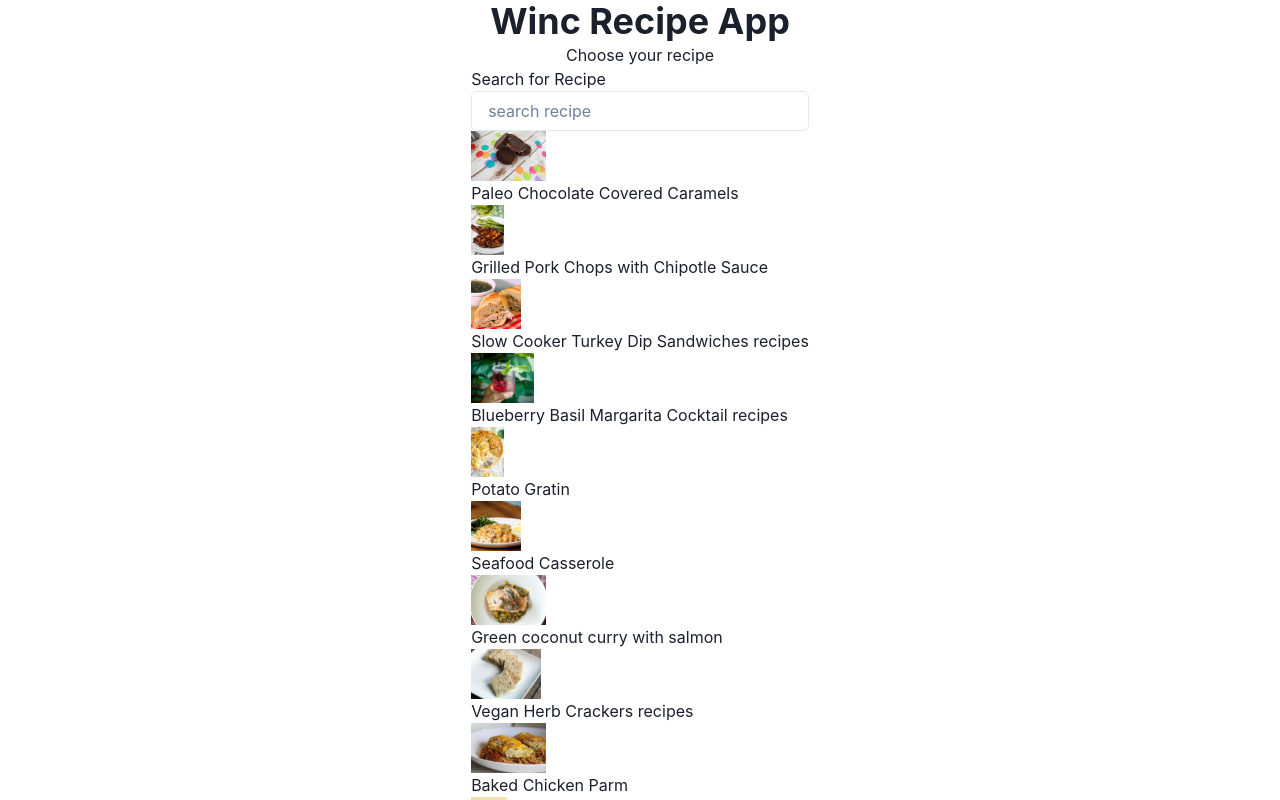
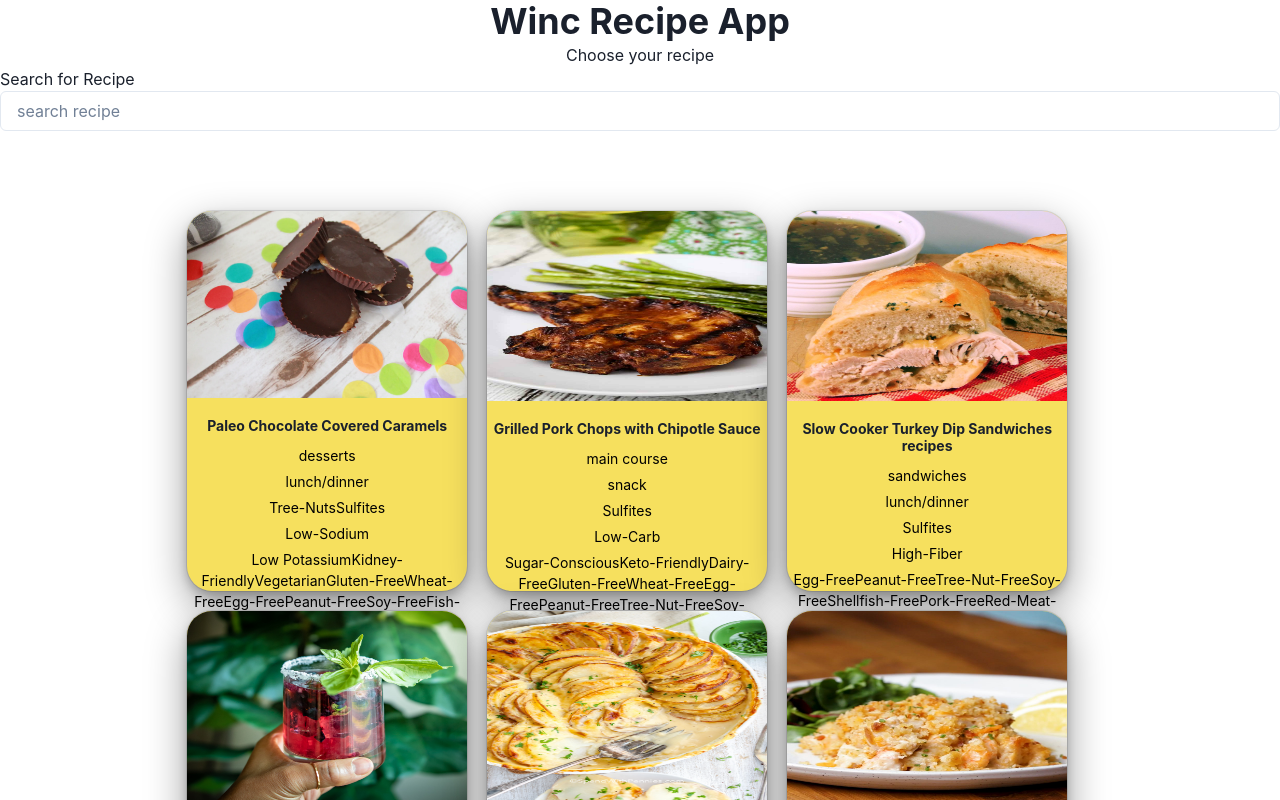
Before and after one commit to FrieXaCi/winc-academy-recipe-app, a React (Vite) app: page / in a window 1280 px wide. Shown: the top 800 px of the page. Built offline with nearby package versions, Linux system fonts and the light colour scheme.

Commit message:
layout weer bijna terug

```diff
--- a/src/components/RecipeChoice.jsx
+++ b/src/components/RecipeChoice.jsx
@@ -1,12 +1,19 @@
-import { Heading, Image, Box } from '@chakra-ui/react';
+import { Heading, Image, Box, Flex } from '@chakra-ui/react';
 
 export const RecipeChoice = ({ recipe }) => {
   return (
-    <>
+    <Flex direction='column' p='10'>
       <Heading size='sm'> You choose {recipe.recipe.label}!</Heading>
-      <Box h='100' w='100'>
-        <Image src={recipe.recipe.image} alt={recipe.recipe.alt} />
+      <Box h='200px' w='100%'>
+        <Image
+          h='100%'
+          w='100%'
+          pb='10px'
+          borderTopRadius='25px'
+          src={recipe.recipe.image}
+          alt='recipe'
+        />
       </Box>
-    </>
+    </Flex>
   );
 };
--- a/src/components/RecipeItem.jsx
+++ b/src/components/RecipeItem.jsx
@@ -1,17 +1,48 @@
-import { Box, Image, Text } from '@chakra-ui/react';
+import { Box, Image, Text, Heading, Flex } from '@chakra-ui/react';
 
 export const RecipeItem = ({ recipe, onClick }) => {
   return (
-    <>
-      <Box onClick={() => onClick(recipe)}>
+    <Flex
+      onClick={() => onClick(recipe)}
+      as='button'
+      h='380px'
+      w='280px'
+      alignItems='center'
+      justifyContent='start'
+      direction='column'
+      gap='5px'
+      boxShadow='dark-lg'
+      borderRadius='25px'
+      bg='yellow.300'
+    >
+      <Box h='200px' w='100%'>
         <Image
-          h='50'
-          w='50'
+          h='100%'
+          w='100%'
+          pb='10px'
+          borderTopRadius='25px'
           src={recipe.recipe.image}
-          alt={recipe.recipe.alt}
+          alt='recipe'
         />
       </Box>
-      <Text>{recipe.recipe.label}</Text>
-    </>
+      <Heading fontSize='sm' p='5px' textAlign='center' onClick={onClick}>
+        {recipe.recipe.label}
+      </Heading>
+      <Text fontSize='sm' color='black'>
+        {recipe.recipe.dishType}
+      </Text>
+      <Text fontSize='sm' color='black'>
+        {recipe.recipe.mealType}
+      </Text>
+      <Text fontSize='sm' color='black'>
+        {recipe.recipe.cautions}
+      </Text>
+      <Text fontSize='sm' color='black'>
+        {recipe.recipe.dietLabels}
+      </Text>
+      <Text fontSize='sm' color='black'>
+        {recipe.recipe.healthLabels}
+      </Text>
+    </Flex>
   );
 };
--- a/src/components/RecipeItems.jsx
+++ b/src/components/RecipeItems.jsx
@@ -1,8 +1,17 @@
+import { Flex } from '@chakra-ui/react';
 import { RecipeItem } from './RecipeItem';
 
 export const RecipeItems = ({ recipes, onClick }) => {
   return (
-    <>
+    <Flex
+      p='20'
+      w='98%'
+      direction='row'
+      wrap='wrap'
+      gap='20px'
+      alignItems='center'
+      justifyContent='center'
+    >
       {recipes.map((recipe) => (
         <RecipeItem
           onClick={onClick}
@@ -10,6 +19,6 @@ export const RecipeItems = ({ recipes, onClick }) => {
           recipe={recipe}
         />
       ))}
-    </>
+    </Flex>
   );
 };
```
Also changed, not shown: src/utils/recipes.js (deleted, +0 -50 lines).
